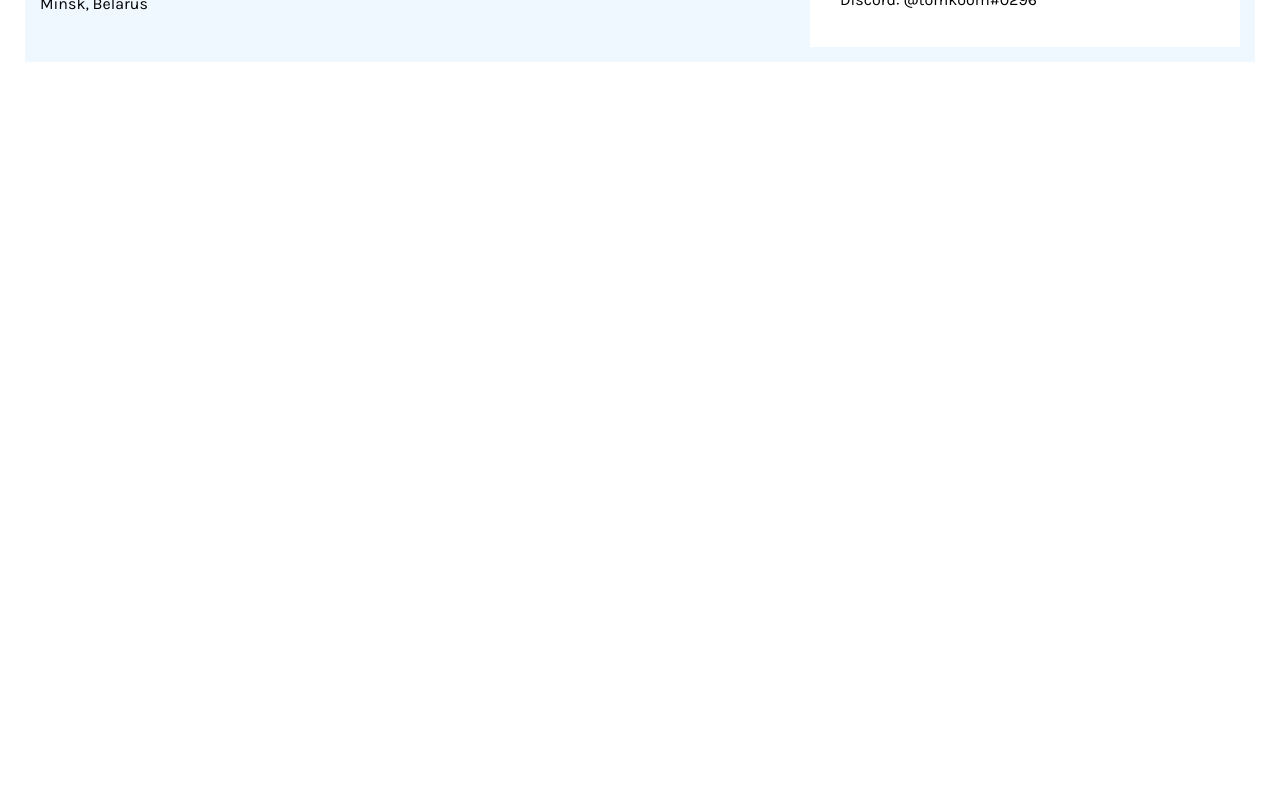
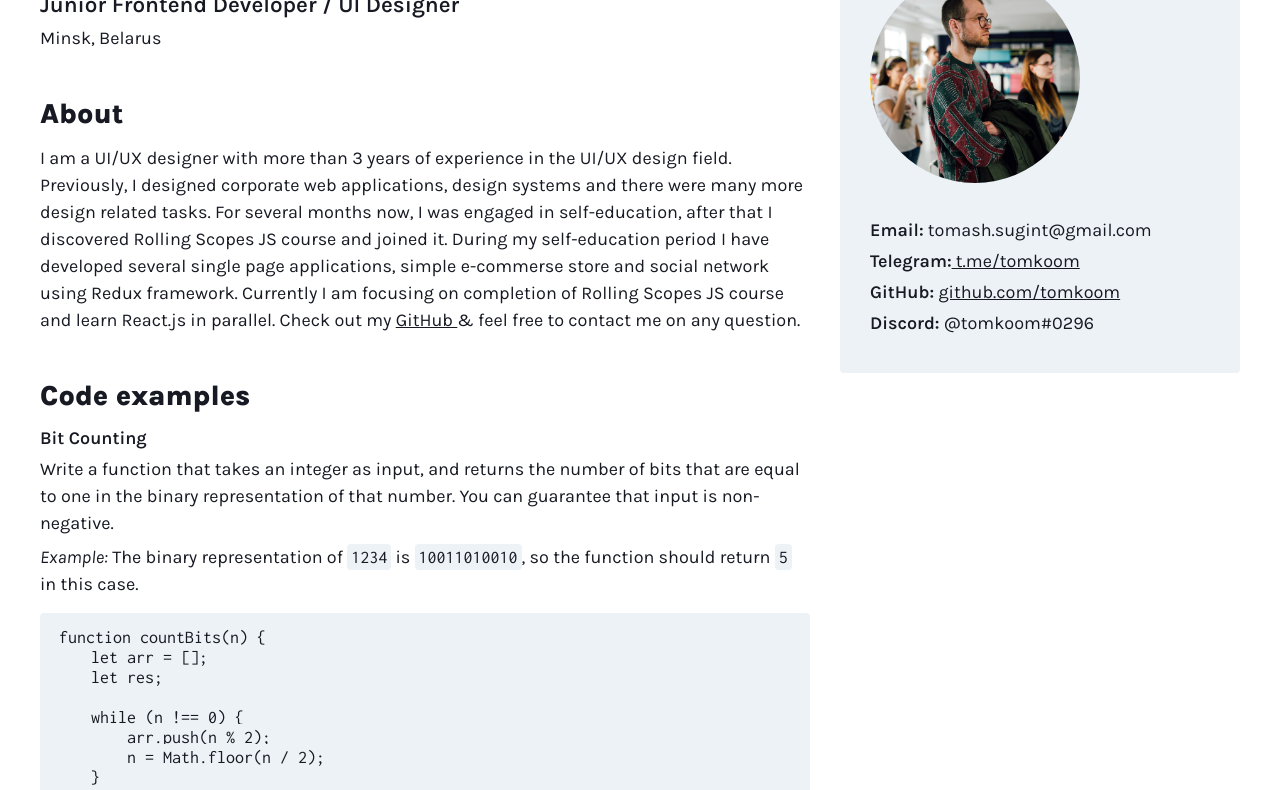
Before and after one commit to tomkoom/rsschool-cv, a plain HTML site: page index.html in a window 1280 px wide. Shown: the part 152-942 px from the top of the page. Before the commit the page ends 800 px from the top, so only its background shows below. Drawn offline with Linux system fonts and the light colour scheme.

Commit message:
feat: add photo, add more info

```diff
--- a/css/style.css
+++ b/css/style.css
@@ -1,23 +1,57 @@
-@import url('https://fonts.googleapis.com/css2?family=Karla:ital,wght@0,400;0,600;0,800;1,400&display=swap');
+@import url("https://fonts.googleapis.com/css2?family=Karla:ital,wght@0,400;0,600;0,800;1,400&display=swap");
+@import url("https://fonts.googleapis.com/css2?family=Inconsolata&display=swap");
+html {
+    font-size: 18px;
+}
 
 body {
-    font-family: 'Karla', sans-serif;
+    font-family: "Karla", sans-serif;
+    color: #171923;
 }
 
 .ContentWrapper {
     max-width: 1200px;
-    margin: 0 auto;
-    background-color: #f0f8ff;
+    margin: 80px auto;
     display: flex;
     gap: 30px;
     padding: 15px;
     justify-content: space-between;
+    align-items: flex-start;
+}
+
+.Main {
+    max-width: 770px;
 }
 
 .Side {
     width: 370px;
-    background-color: white;
+    background-color: #edf2f7;
     padding: 30px;
+}
+
+h1,
+h2,
+h3,
+h4 {
+    margin: 0;
+}
+
+h1 {
+    font-size: 35.16px;
+}
+
+h2 {
+    font-size: 28.13px;
+}
+
+h3 {
+    font-size: 22.5px;
+    font-weight: 600;
+}
+
+h4 {
+    font-size: 18px;
+    font-weight: 600;
 }
 
 p {
@@ -35,7 +69,65 @@ li {
     margin: 0.5rem 0;
 }
 
+i {
+    font-style: italic;
+}
+
+b {
+    font-weight: 600;
+}
+
 a {
-    text-decoration: none;
-    color: #304FFE;
+    /* text-decoration: none; */
+    color: #171923;
 }
+
+a:hover {
+    color: #304ffe;
+}
+
+.Photo {
+    height: 210px;
+    width: 210px;
+    border-radius: 105px;
+}
+
+.divider7 {
+    height: 7px;
+    width: 100%;
+}
+
+.divider15 {
+    height: 15px;
+    width: 100%;
+}
+
+.divider30 {
+    height: 30px;
+    width: 100%;
+}
+
+.divider45 {
+    height: 45px;
+    width: 100%;
+}
+
+pre {
+    background-color: #edf2f7;
+    padding: 15px;
+    font-size: 18px;
+    margin: 0;
+}
+
+code {
+    padding: 4px 4px;
+    margin: 0;
+    background-color: #edf2f7;
+    font-family: "Inconsolata", monospace;
+}
+
+code,
+pre,
+.Side {
+    border-radius: 4px;
+}
--- a/index.html
+++ b/index.html
@@ -1,10 +1,9 @@
 <!DOCTYPE html>
 <html lang="en">
-
     <head>
-    <meta charset="UTF-8">
-    <meta http-equiv="X-UA-Compatible" content="IE=edge">
-    <meta name="viewport" content="width=device-width, initial-scale=1.0">
+        <meta charset="UTF-8" />
+        <meta http-equiv="X-UA-Compatible" content="IE=edge" />
+        <meta name="viewport" content="width=device-width, initial-scale=1.0" />
         <link rel="stylesheet" type="text/css" href="css/style.css" />
         <title>Tomash Sugint CV</title>
     </head>
@@ -13,18 +12,115 @@
         <div class="ContentWrapper">
             <div class="Main">
                 <h1>Tomash Sugint</h1>
+                <div class="divider7"></div>
                 <h3>Junior Frontend Developer / UI Designer</h3>
+                <div class="divider7"></div>
                 <p>Minsk, Belarus</p>
+
+
+                <!-- About -->
+                <div class="divider45"></div>
+                <h2>About</h2>
+                <div class="divider15"></div>
+                <p>
+                    I am a UI/UX designer with more than 3 years of experience
+                    in the UI/UX design field. Previously, I designed corporate
+                    web applications, design systems and there were many more
+                    design related tasks. For several months now, I was engaged
+                    in self-education, after that I discovered Rolling Scopes JS
+                    course and joined it. During my self-education period I have
+                    developed several single page applications, simple
+                    e-commerse store and social network using Redux framework.
+                    Currently I am focusing on completion of Rolling Scopes JS
+                    course and learn React.js in parallel. Check out my
+                    <a href="https://github.com/tomkoom" target="_blank"
+                        >GitHub
+                    </a>
+                    & feel free to contact me on any question.
+                </p>
+
+
+                <!-- Code examples -->
+                <div class="divider45"></div>
+                <h2>Code examples</h2>
+                <div class="divider15"></div>
+                <h4>Bit Counting</h4>
+                <div class="divider7"></div>
+                <p>
+                    Write a function that takes an integer as input, and returns
+                    the number of bits that are equal to one in the binary
+                    representation of that number. You can guarantee that input
+                    is non-negative.
+                </p>
+                <div class="divider7"></div>
+                <p>
+                    <i>Example:</i> The binary representation of
+                    <code>1234</code> is <code>10011010010</code>, so the
+                    function should return <code>5</code> in this case.
+                </p>
+                <div class="divider15"></div>
+                <pre>
+<code>function countBits(n) {
+    let arr = [];
+    let res;
+
+    while (n !== 0) {
+        arr.push(n % 2);
+        n = Math.floor(n / 2);
+    }
+
+    arr = arr.reverse();
+    res = arr.reduce((a, b) => a + b, 0);
+    return res;
+    };
+
+console.log(countBits(1234));</code>
+                </pre>
+                <div class="divider15"></div>
+                <p><a href="https://www.codewars.com/users/tomkoom">Codewars profile</a></p>
+
+
+                <!-- Work experience -->
+                <div class="divider45"></div>
+                <h2>Work experience</h2>
+                <div class="divider15"></div>
+
+                <!-- End of main section -->
             </div>
+
             <div class="Side">
+                <div class="PhotoWrapper">
+                    <img class="Photo" src="img/photo.jpg" alt="Photo" />
+                </div>
+
+                <div class="divider15"></div>
+
+                <!-- <h2>Contacts</h2> -->
+                <div class="divider7"></div>
+
                 <ul>
-                <li>Email: tomash.sugint@gmail.com</li>
-                <li>Telegram: <a href="https://t.me/tomkoom" target="_blank" rel="noopener noreferrer">t.me/tomkoom</a></li>
-                <li>GitHub: <a href="https://github.com/tomkoom" target="_blank" rel="noopener noreferrer">github.com/tomkoom</a></li>
-                <li>Discord: @tomkoom#0296</li>
+                    <li><b>Email:</b> tomash.sugint@gmail.com</li>
+                    <li>
+                        <b>Telegram:</b
+                        ><a
+                            href="https://t.me/tomkoom"
+                            target="_blank"
+                            rel="noopener noreferrer"
+                            > t.me/tomkoom</a
+                        >
+                    </li>
+                    <li>
+                        <b>GitHub:</b>
+                        <a
+                            href="https://github.com/tomkoom"
+                            target="_blank"
+                            rel="noopener noreferrer"
+                            >github.com/tomkoom</a
+                        >
+                    </li>
+                    <li><b>Discord:</b> @tomkoom#0296</li>
                 </ul>
             </div>
         </div>
     </body>
-
 </html>
```
Also changed, not shown: img/photo.jpg (added), 1 other file. Lines whose indentation alone changed are shown as unchanged.
